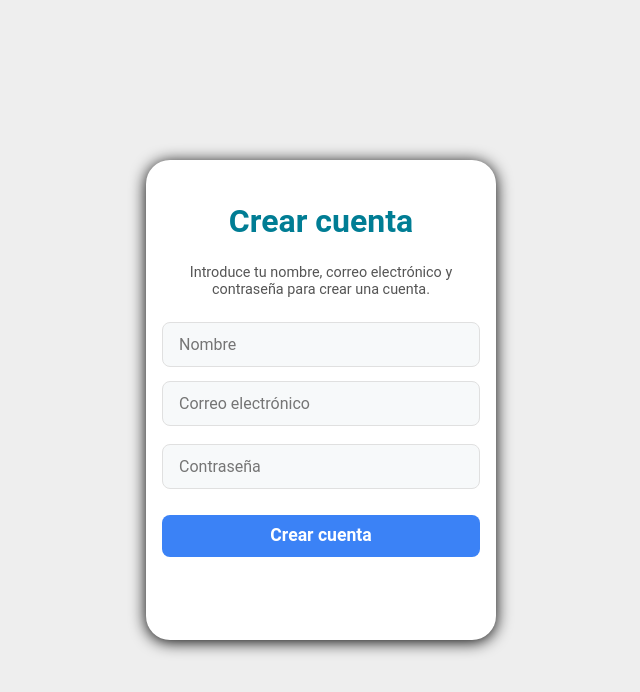
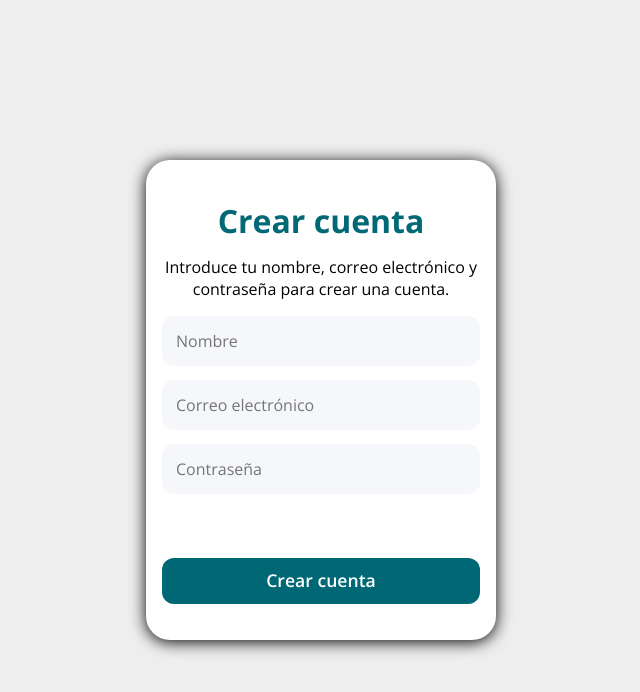
Before and after one commit to Teslol89/alesport, a React (Vite) app in the folder mobile/alesport-app/: page /register in a window 1280 px wide. Shown: the top 692 px of the page, without its empty margins (319-959 px from the left). Built offline with nearby package versions, Linux system fonts and the light colour scheme; no server answers.

Commit message:
chorus: Actualización UI Login

```diff
--- a/mobile/alesport-app/src/components/LoginForm.css
+++ b/mobile/alesport-app/src/components/LoginForm.css
@@ -101,7 +101,6 @@
     background: #e6f7f7;
 }
 
-
 /* Iconos de los botones sociales */
 .social-icon {
     width: 24px;
@@ -139,6 +138,7 @@
 /* ----------------------------------- */
 /* Input de texto (correo, contraseña) */
 /* ----------------------------------- */
+/* Estilos base para los inputs */
 .login-input {
     width: 100%;
     border: 2px solid transparent;
--- a/mobile/alesport-app/src/components/LoginForm.tsx
+++ b/mobile/alesport-app/src/components/LoginForm.tsx
@@ -49,13 +49,13 @@ const LoginForm: React.FC = () => {
                 await GoogleAuth.signOut();
                 setError(null);
                 setTimeout(() => {
-                    setError("Inicio de sesión cancelado.");
+                    setError("Cancelado.");
                     setToastKey((k) => k + 1);
                 }, 10);
             } else {
                 setError(null);
                 setTimeout(() => {
-                    setError("Error al iniciar sesión con Google:");
+                    setError("Error al iniciar sesión");
                     setToastKey((k) => k + 1);
                 }, 10);
             }
--- a/mobile/alesport-app/src/components/RegisterForm.css
+++ b/mobile/alesport-app/src/components/RegisterForm.css
@@ -4,20 +4,25 @@
         padding: 12px 4px 12px 4px;
         max-width: 98vw;
     }
+
     .register-title {
         font-size: 1.3rem;
     }
+
     .register-btn {
         font-size: 1rem;
         padding: 10px 0;
     }
+
     .register-input {
         font-size: 0.95rem;
         padding: 10px 10px;
     }
 }
 
-/* Contenedor principal del registro (igual que login) */
+/* --------------------------------- */
+/* Contenedor principal del registro */
+/* --------------------------------- */
 .register-container {
     width: 100%;
     max-width: 350px;
@@ -30,31 +35,43 @@
     text-align: center;
 }
 
+
+/* ---------------- */
 /* Título principal */
+/* ---------------- */
 .register-title {
-    color: #007d94;
+    color: #016875;
+    /* Azul "TEAL" */
+    font-family: 'Open Sans', Arial, Helvetica, sans-serif;
     font-size: 2rem;
     font-weight: 700;
     margin-bottom: 8px;
 }
 
-.register-description{
-    color: #555;
-    font-size: 0.9rem;
-    margin-bottom: 24px;
+/* ----------------------------- */
+/* Descripción debajo del título */
+/* ----------------------------- */
+.register-description {
+    color: #000000;
+    font-family: 'Open Sans', Arial, Helvetica, sans-serif;
+    font-size: 1rem;
 }
 
+/* ------------------------------------------- */
 /* Input de texto (nombre, correo, contraseña) */
+/* ------------------------------------------- */
+/* Estilos base para los inputs */
 .register-input {
     width: 100%;
     border: 2px solid transparent;
     background: #f5f7fa;
     border-radius: 12px;
-    padding: 14px 16px;
+    padding: 12px;
+    font-family: 'Open Sans', Arial, Helvetica, sans-serif;
     font-size: 1rem;
-    color: #222;
+    color: #000000;
     outline: none;
-    margin-bottom: 0;
+    margin-bottom: 14px;
     box-sizing: border-box;
 }
 
@@ -65,86 +82,31 @@
     outline: none;
 }
 
-/* Espacio debajo del primer input */
-.register-input:first-child {
-    margin-bottom: 14px;
-}
-
+/* ----------------------------*/
 /* Botón principal de registro */
+/* ----------------------------*/
+/* Estilos base para el botón de registro */
 .register-btn {
     width: 100%;
-    background: #007d94;
+    background: #006875;
+    /* Azul "TEAL" */
     color: #fff;
     border: none;
     border-radius: 12px;
-    padding: 14px 0;
+    padding: 14px;
+    font-family: 'Open Sans', Arial, Helvetica, sans-serif;
     font-size: 1.1rem;
     font-weight: 600;
     cursor: pointer;
-    margin-top: 36px;
+    margin-top: 50px;
     margin-bottom: 16px;
     transition: background 0.2s, transform 0.12s cubic-bezier(.4, 0, .2, 1);
 }
 
 /* Botón registro presionado (efecto/color pulsado) */
 .register-btn:active {
-    background: #5ca03c;
+    background: #77b154;
+    /* Verde "FOREST GREEN" */
     transform: scale(0.97);
     box-shadow: 0 2px 8px rgba(0, 0, 0, 0.08) inset;
 }
-
-.register-btn:hover,
-.register-btn:focus {
-    background: #2563eb;
-}
-.register-container {
-    max-width: 350px;
-    margin: 0 auto;
-    background: #fff;
-    border-radius: 24px;
-    box-shadow: 0 2px 16px rgba(0, 0, 0, 1.04);
-    padding: 24px 16px 18px 16px;
-    text-align: center;
-}
-
-.register-title {
-    font-size: 2rem;
-    font-weight: 700;
-    margin-bottom: 24px;
-    color: #007d94;
-
-}
-
-.register-input {
-    width: 100%;
-    padding: 12px 16px;
-    margin-bottom: 18px;
-    border: 1px solid #e0e0e0;
-    border-radius: 8px;
-    font-size: 1rem;
-    background: #f7f9fa;
-    transition: border 0.2s;
-}
-
-.register-input:focus {
-    border: 1.5px solid #3b82f6;
-    outline: none;
-}
-
-.register-btn {
-    width: 100%;
-    padding: 12px 0;
-    background: #3b82f6;
-    color: #fff;
-    font-size: 1.1rem;
-    font-weight: 600;
-    border: none;
-    border-radius: 8px;
-    cursor: pointer;
-    transition: background 0.2s;
-    margin-top: 8px;
-}
-
-.register-btn:hover {
-    background: #2563eb;
-}
```
